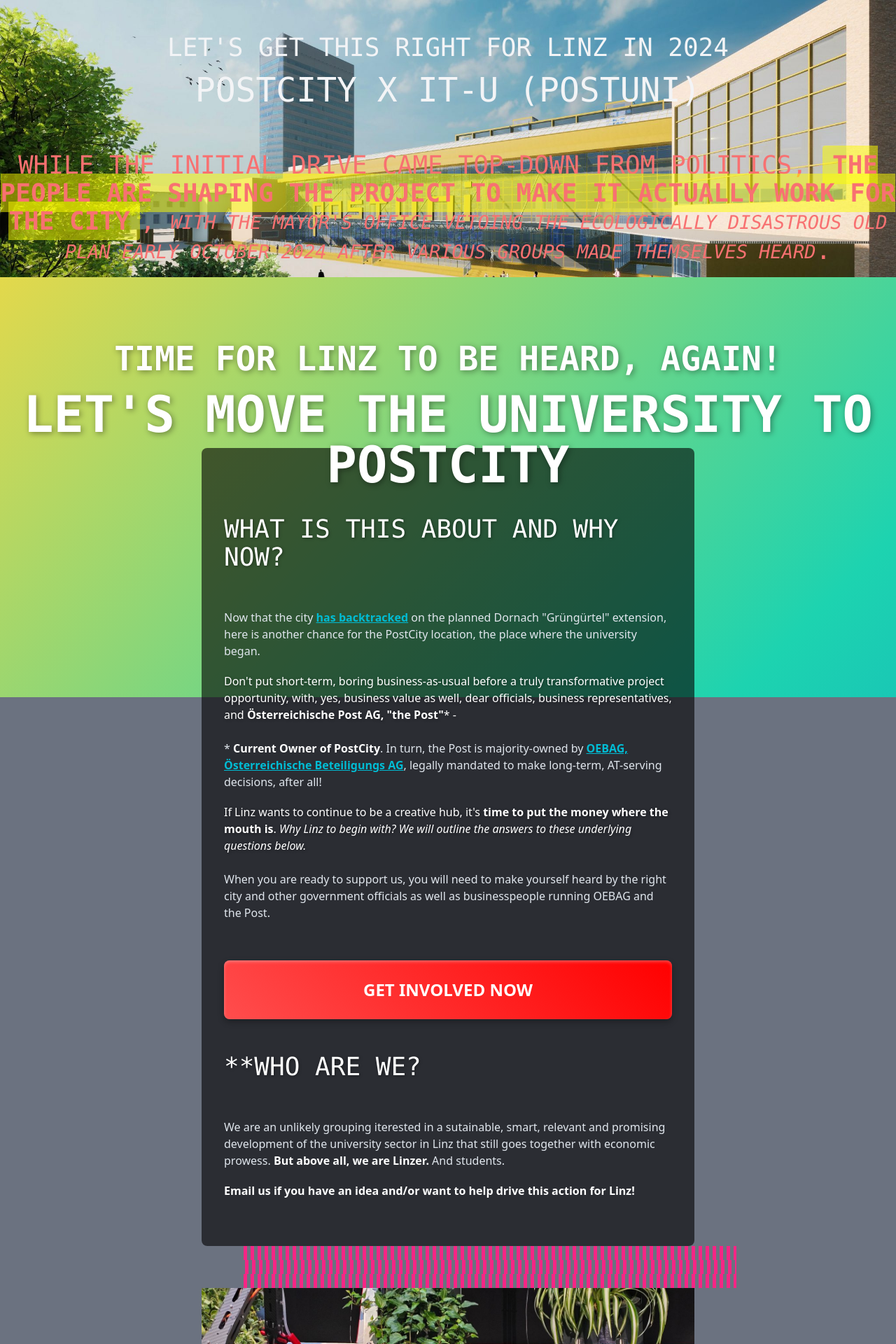
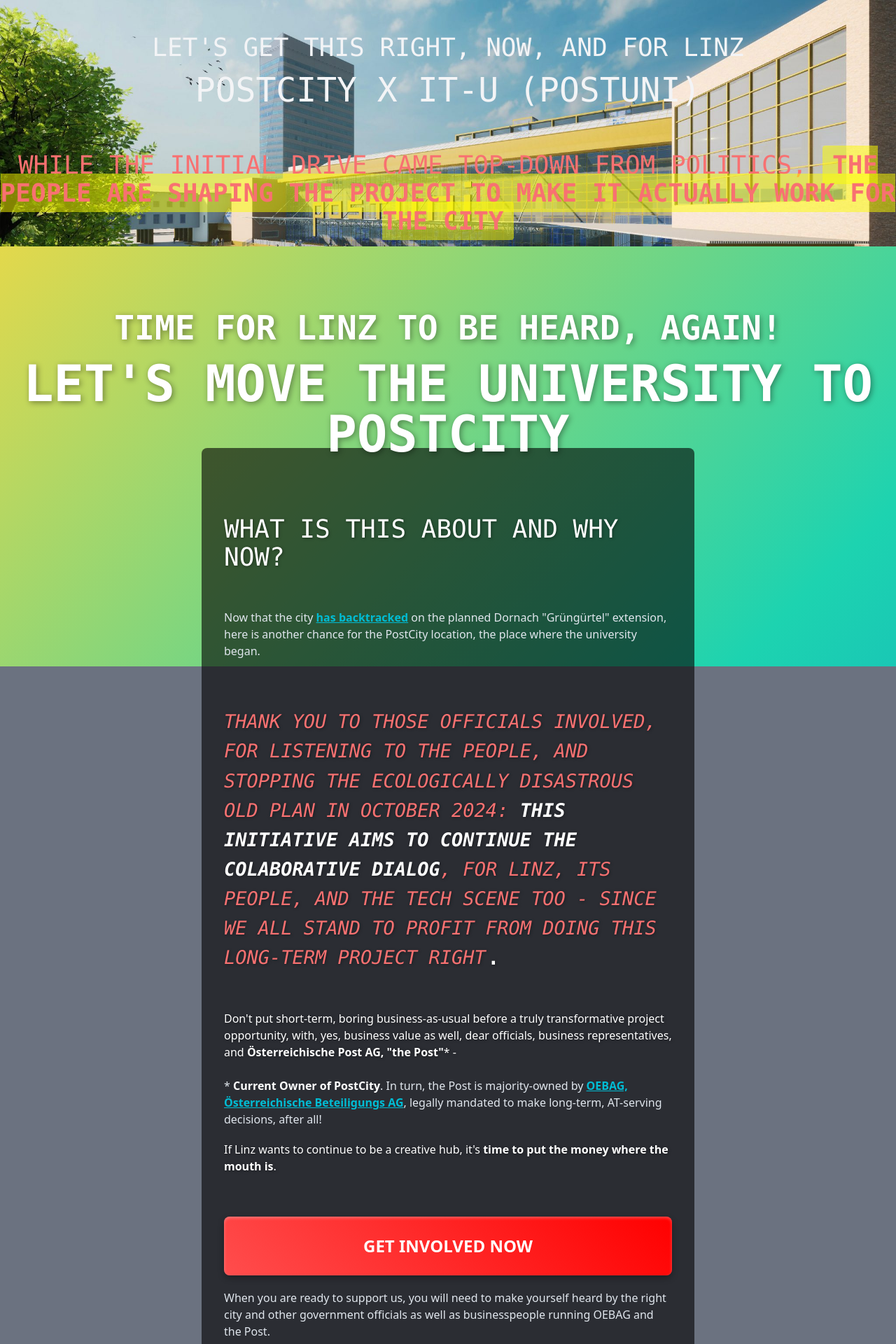
Before and after one commit to heseltime/postuni, a Nuxt app: page / in a window 1280 px wide. Shown: the top 1920 px of the page at 70% size. Built offline with nearby package versions, Linux system fonts and the light colour scheme.

Commit message:
Rearrange and Add Text

```diff
--- a/layouts/default.vue
+++ b/layouts/default.vue
@@ -2,14 +2,13 @@
   <div class="bg-gray-500 text-gray-100 text-center pb-2">
     <div class="w-full background-banner">
 
-      <h3 class="text-4xl uppercase mb-4 font-mono text-white-400 pt-12">Let's get this right for Linz in 2024</h3>
+      <h3 class="text-4xl uppercase mb-4 font-mono text-white-400 pt-12">Let's get this right, Now, and for Linz</h3>
 
       <h2 class="text-5xl uppercase mb-4 font-mono pt-30">PostCity x IT-U (postuni)</h2>
 
       <h3 class="text-4xl uppercase mb-4 font-mono text-red-400 pt-12">
         While the initial drive came top-down from politics,
-        <b class="highlight-background">the people are shaping the project to make it actually work for the city</b>,
-        <i class="smaller-text">with the mayor's office vetoing the ecologically disastrous old plan early October 2024 after various groups made themselves heard</i>.
+        <b class="highlight-background">the people are shaping the project to make it actually work for the city</b>
       </h3>
 
 
@@ -31,23 +30,30 @@
       <h5 class="text-md text-white-400">
         Now that the city <a href="https://www.nachrichten.at/politik/landespolitik/stadt-linz-zieht-bei-der-umwidmung-fuer-die-itu-die-notbremse;art383,3989606?utm_source=browser&utm_medium=push-notification&utm_campaign=cleverpush-1728293690" target="_blank">has backtracked</a> on the planned Dornach "Grüngürtel" extension, here is another chance for the PostCity location, the place where the university began.
       </h5>
+      <h3 class="text-4xl uppercase mb-4 font-mono text-red-400 pt-12">
+        <i class="smaller-text text-red-400">Thank you to those officials involved, for listening to the people, and stopping the ecologically disastrous old plan in October 2024: <b>this initiative aims to continue the colaborative dialog</b>, for Linz, its people, and the tech scene too - since we all stand to profit from doing this long-term project right</i>.
+      </h3>
       <h3 class="text-md text-gray-300">Don't put short-term, boring business-as-usual before a truly transformative project opportunity, with, yes, business value as well, dear officials, business representatives, and <b>Österreichische Post AG, "the Post"</b>* -</h3>
       <h4 class="text-md text-gray-300">* <b>Current Owner of PostCity</b>. In turn, the Post is majority-owned by <a href="https://oebag.gv.at">OEBAG, Österreichische Beteiligungs AG</a>, legally mandated to make long-term, AT-serving decisions, after all!</h4>
-      <h3 class="text-md text-gray-300">If Linz wants to continue to be a creative hub, it's <b>time to put the money where the mouth is</b>. <i>Why Linz to begin with? We will outline the answers to these underlying questions below.</i></h3>
-      <h4 class="text-md text-gray-300">When you are ready to support us, you will need to make yourself heard by the right city and other government officials as well as businesspeople running OEBAG and the Post.</h4>
+      <h3 class="text-md text-gray-300">If Linz wants to continue to be a creative hub, it's <b>time to put the money where the mouth is</b>.</h3>
 
-      <!-- Call to Action Button -->
-      <button class="cta-button">Get Involved Now</button>
+        <!-- Call to Action Button -->
+        <button class="cta-button">Get Involved Now</button>
+
+        <!-- Fold-out or pop-up form/phone numbers, etc. -->
+
+      <h4 class="text-md text-gray-300 mt-5">When you are ready to support us, you will need to make yourself heard by the right city and other government officials as well as businesspeople running OEBAG and the Post.</h4>
 
       <h3 class="text-4xl uppercase mb-4 font-mono text-white-400 pt-12">**Who are we?</h3>
 
-      <h4>We are an unlikely grouping iterested in a sutainable, smart, relevant and promising development of the university sector in Linz that still goes together with economic prowess. <b>But above all, we are Linzer.</b> And students.</h4>
+      <h4>We are an unlikely grouping iterested in a sutainable, smart, relevant and promising development of the university sector in Linz that still goes together with economic prowess. <b>But above all, we are Linzer.</b> And we are students too.</h4>
 
       <!-- IT-U Founding Lab? -->
       <!-- Kunstuni -->
       <!-- KHJ -->
 
-      <h4><b>Email us if you have an idea and/or want to help drive this action for Linz!</b></h4>
+      <h4><b>Contact us if you have an idea and/or want to help drive this action for Linz!</b></h4>
+      <!-- Link to footer with people, photos, links and contact opportunities -->
     </div>
 
 
```
Also changed, not shown: 1 other file (tests, documents, lock files or other folders).
